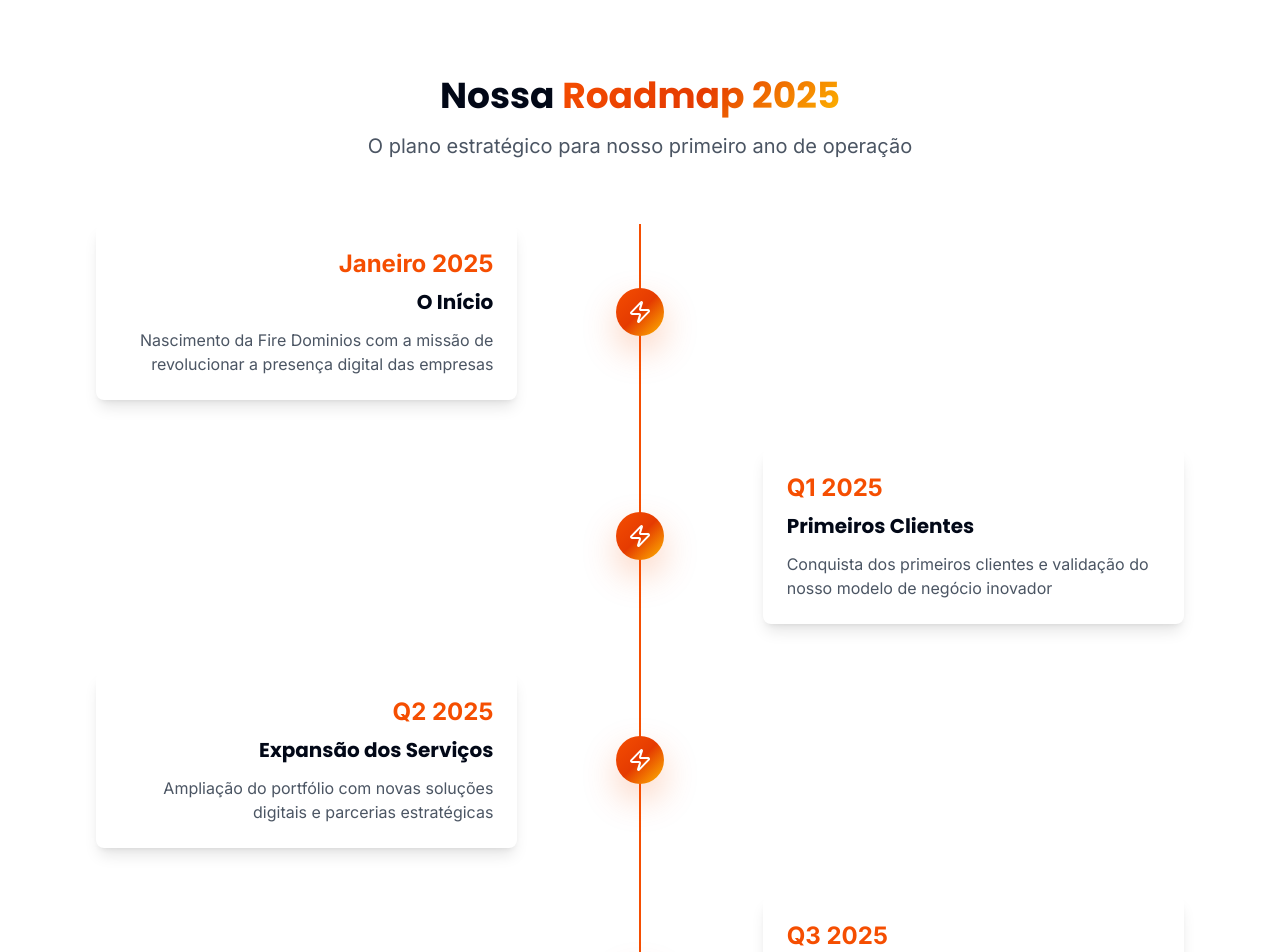
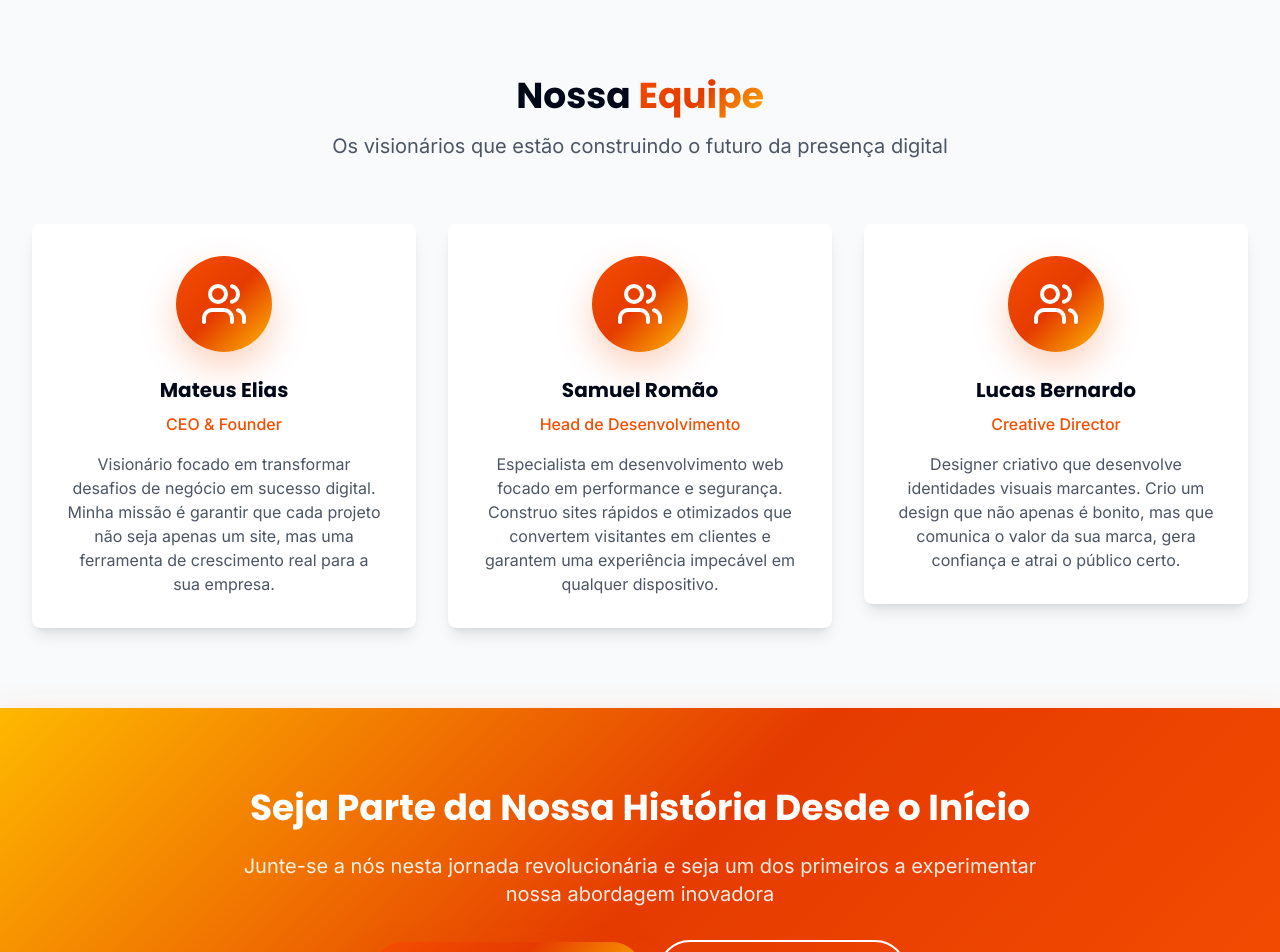
Before and after one commit to MateusNogueriaElias/sitefire, a React (Vite) app: page /sobre in a window 1280 px wide. Shown: the part 1560-2512 px from the top of the page. Built offline with nearby package versions, Linux system fonts and the light colour scheme.

Commit message:
Remove Roadmap 2025 section
Removed the "Nossa Roadmap 2025" section from the Sobre page.

```diff
--- a/src/pages/Sobre.tsx
+++ b/src/pages/Sobre.tsx
@@ -41,34 +41,6 @@ const Sobre = () => {
       name: "Lucas Bernardo",
       role: "Creative Director",
       description: "Designer criativo que desenvolve identidades visuais marcantes. Crio um design que não apenas é bonito, mas que comunica o valor da sua marca, gera confiança e atrai o público certo."
-    }
-  ];
-
-  const milestones = [
-    {
-      year: "Janeiro 2025",
-      title: "O Início",
-      description: "Nascimento da Fire Dominios com a missão de revolucionar a presença digital das empresas"
-    },
-    {
-      year: "Q1 2025",
-      title: "Primeiros Clientes",
-      description: "Conquista dos primeiros clientes e validação do nosso modelo de negócio inovador"
-    },
-    {
-      year: "Q2 2025",
-      title: "Expansão dos Serviços",
-      description: "Ampliação do portfólio com novas soluções digitais e parcerias estratégicas"
-    },
-    {
-      year: "Q3 2025",
-      title: "Crescimento Acelerado",
-      description: "Crescimento exponencial da base de clientes e reconhecimento no mercado"
-    },
-    {
-      year: "Q4 2025",
-      title: "Consolidação",
-      description: "Estabelecimento como referência em soluções digitais e preparação para 2026"
     }
   ];
 
@@ -176,46 +148,6 @@ const Sobre = () => {
         </div>
       </section>
 
-      {/* Timeline Section */}
-      <section className="py-20 bg-white">
-        <div className="max-w-6xl mx-auto px-4 sm:px-6 lg:px-8">
-          <ScrollReveal direction="up">
-            <div className="text-center mb-16">
-              <h2 className="text-3xl md:text-4xl font-bold font-poppins mb-4">
-                Nossa <span className="fire-text-gradient">Roadmap 2025</span>
-              </h2>
-              <p className="text-xl text-gray-600">
-                O plano estratégico para nosso primeiro ano de operação
-              </p>
-            </div>
-          </ScrollReveal>
-
-          <div className="relative">
-            <div className="absolute left-1/2 transform -translate-x-1/2 w-0.5 h-full bg-fire-primary hidden md:block"></div>
-
-            {milestones.map((milestone, index) => (
-              <ScrollReveal key={index} direction="up" delay={index * 200}>
-                <div className={`relative flex items-center mb-12 ${index % 2 === 0 ? 'md:flex-row' : 'md:flex-row-reverse'}`}>
-                  <div className={`w-full md:w-5/12 ${index % 2 === 0 ? 'md:pr-8 md:text-right' : 'md:pl-8'}`}>
-                    <Card className="hover-lift border-0 shadow-lg">
-                      <CardContent className="p-6">
-                        <div className="text-2xl font-bold text-fire-primary mb-2">{milestone.year}</div>
-                        <h3 className="text-xl font-bold mb-3 font-poppins">{milestone.title}</h3>
-                        <p className="text-gray-600">{milestone.description}</p>
-                      </CardContent>
-                    </Card>
-                  </div>
-
-                  <div className="hidden md:flex absolute left-1/2 transform -translate-x-1/2 w-12 h-12 fire-gradient rounded-full items-center justify-center">
-                    <Zap className="h-6 w-6 text-white" />
-                  </div>
-                </div>
-              </ScrollReveal>
-            ))}
-          </div>
-        </div>
-      </section>
-
       {/* Team Section */}
       <section className="py-20 bg-gray-50">
         <div className="max-w-7xl mx-auto px-4 sm:px-6 lg:px-8">
```
